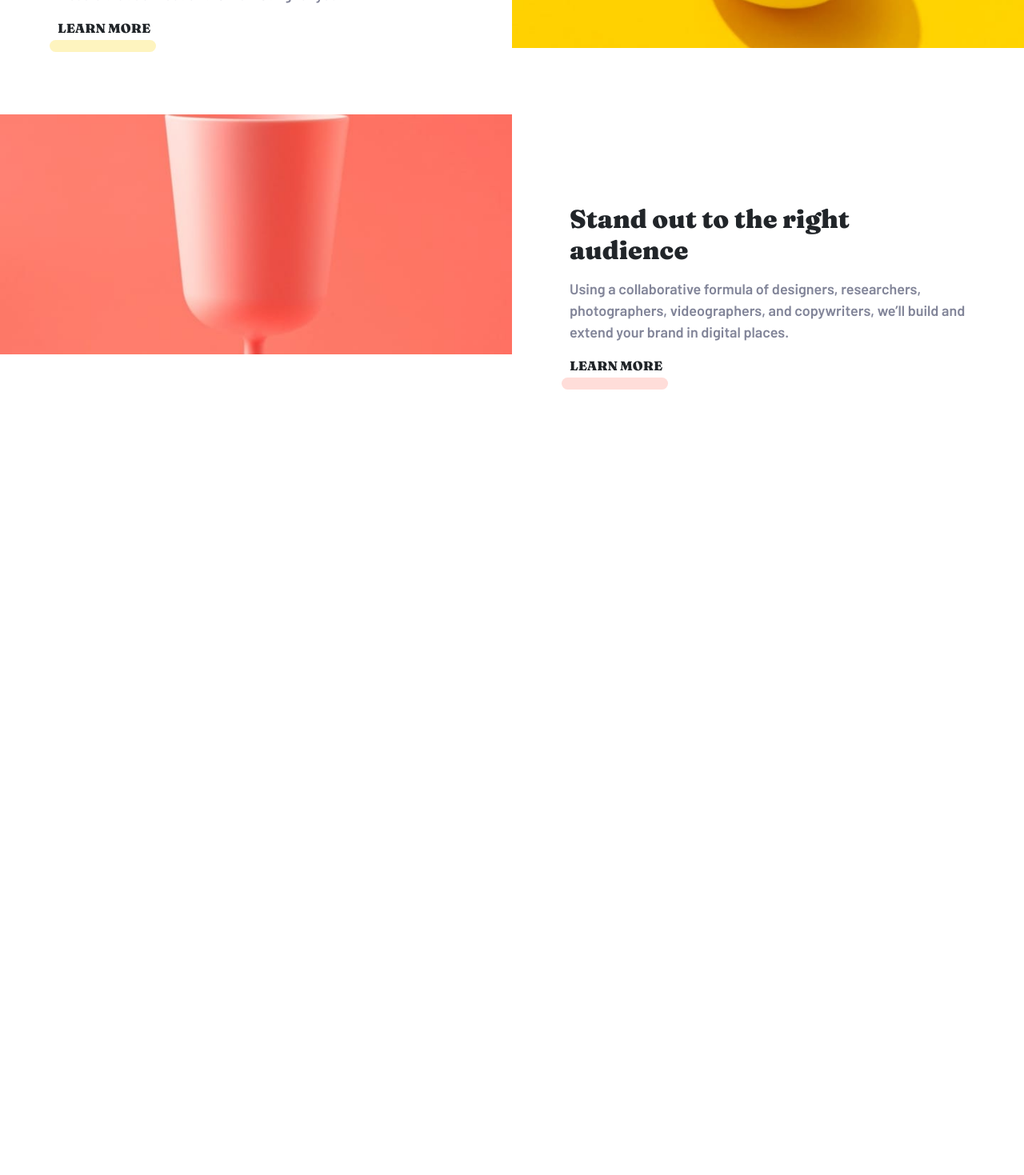
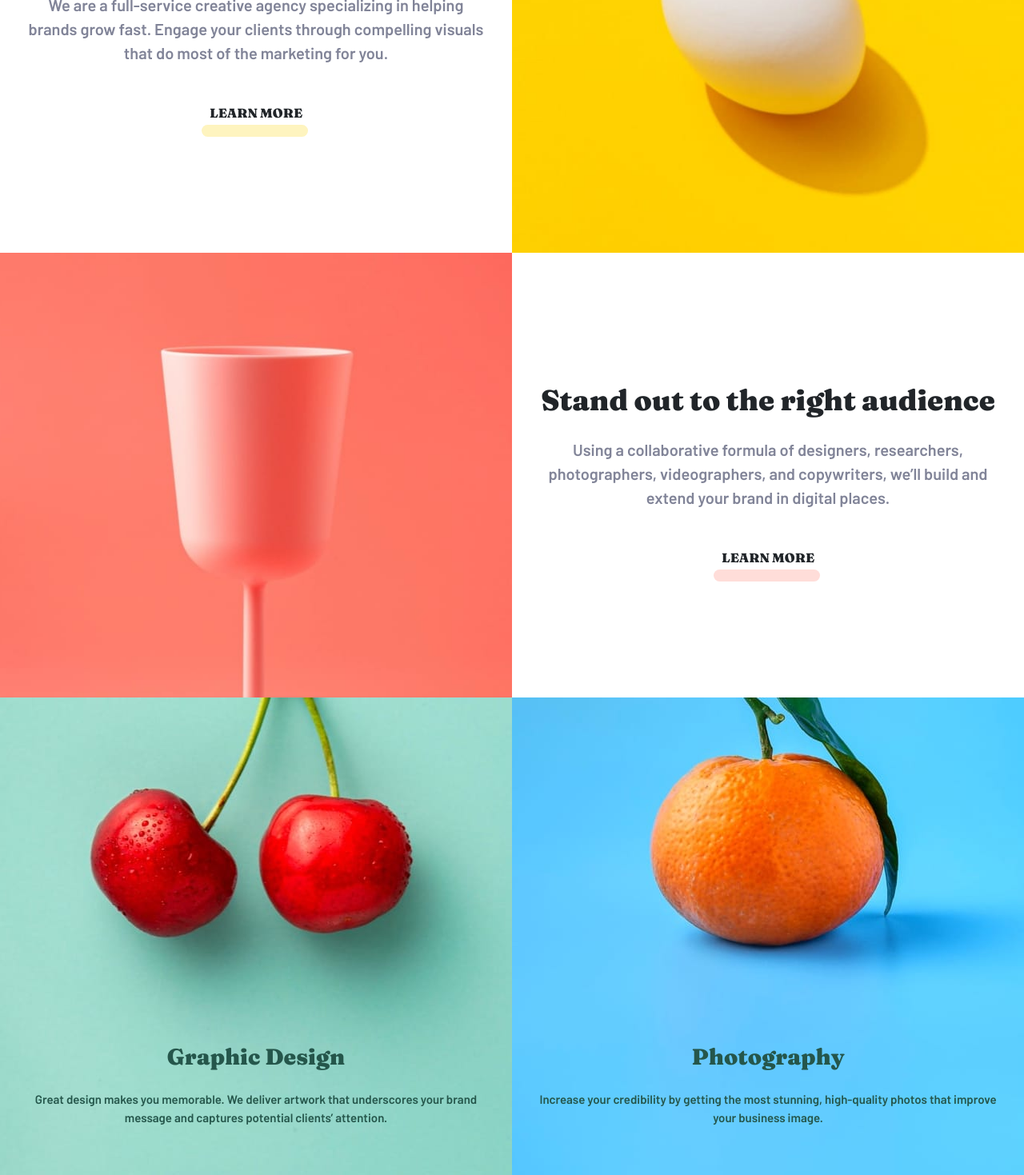
Before and after one commit to AndyAshley/front-end-mentor, a Next.js app: page / in a window 1280 px wide. Shown: the part 1040-2509 px from the top of the page at 80% size. Before the commit the page ends 1605 px from the top, so only its background shows below. Built offline with nearby package versions, Linux system fonts and the light colour scheme.

Commit message:
first commit

```diff
--- /dev/null
+++ b/components/BackgroundSection.js
@@ -0,0 +1,22 @@
+import styles from "./css/Sections.module.css";
+
+export default function GraphicDesignSection() {
+  return (
+    <div className={styles.GridWrapper}>
+      <div className={styles.GraphicDesignGrid}>
+        <div></div>
+        <div className={styles.text}>
+          <h2>Graphic Design</h2>
+          <p>Great design makes you memorable. We deliver artwork that underscores your brand message and captures potential clients’ attention.</p>
+        </div>
+      </div>
+      <div className={styles.PhotographyGrid}>
+        <div></div>
+        <div className={styles.text}>
+          <h2>Photography</h2>
+          <p>Increase your credibility by getting the most stunning, high-quality photos that improve your business image.</p>
+        </div>
+      </div>
+    </div>
+  );
+}
--- a/components/StandoutSection.js
+++ b/components/StandoutSection.js
@@ -1,20 +1,18 @@
-import { Row, Container, Col } from "react-bootstrap";
 import LearnButton from "./LearnButton";
 import SideImage from "./SideImage";
+import styles from "./css/Sections.module.css";
 
 export default function TransformSection() {
   return (
-    <Row className="g-0">
-      <Col xs={{ span: 12 }} md={{ span: 6 }} className="">
+    <div className={styles.grid}>
+      <div className={styles.image}>
         <SideImage desktop="url(/Desktop/image-stand-out.jpg)" mobile="url(/Mobile/image-stand-out.jpg)" />
-      </Col>
-      <Col xs={{ span: 12 }} md={{ span: 6 }} className="d-flex flex-column justify-content-around px-4 py-5 text-center text-md-start">
-        <Container className="p-md-5">
-          <h2 className="section-header my-3">Stand out to the right audience</h2>
-          <p className="section-paragraph">Using a collaborative formula of designers, researchers, photographers, videographers, and copywriters, we’ll build and extend your brand in digital places.</p>
-          <LearnButton underline="var(--Soft-red)" />
-        </Container>
-      </Col>
-    </Row>
+      </div>
+      <div className={styles.text}>
+        <h2>Stand out to the right audience</h2>
+        <p>Using a collaborative formula of designers, researchers, photographers, videographers, and copywriters, we’ll build and extend your brand in digital places.</p>
+        <LearnButton underline="var(--Soft-red)" />
+      </div>
+    </div>
   );
 }
--- a/components/TransformSection.js
+++ b/components/TransformSection.js
@@ -1,20 +1,19 @@
-import { Row, Container, Col } from "react-bootstrap";
 import LearnButton from "./LearnButton";
 import SideImage from "./SideImage";
+import styles from "./css/Sections.module.css";
+import classNames from "classnames";
 
 export default function TransformSection() {
   return (
-    <Row className="g-0">
-      <Col xs={{ span: 12, order: 2 }} md={{ span: 6, order: 1 }} className="d-flex flex-column justify-content-around px-4 py-5  text-center text-md-start">
-        <Container className="p-md-5">
-          <h2 className="section-header my-3">Transform your brand</h2>
-          <p className="section-paragraph">We are a full-service creative agency specializing in helping brands grow fast. Engage your clients through compelling visuals that do most of the marketing for you.</p>
-          <LearnButton underline="var(--Yellow)" />
-        </Container>
-      </Col>
-      <Col xs={{ span: 12, order: 1 }} md={{ span: 6, order: 2 }} className="">
+    <div className={styles.grid}>
+      <div className={classNames(styles.text, styles.Reverse)}>
+        <h2>Transform your brand</h2>
+        <p className="section-paragraph">We are a full-service creative agency specializing in helping brands grow fast. Engage your clients through compelling visuals that do most of the marketing for you.</p>
+        <LearnButton underline="var(--Yellow)" />
+      </div>
+      <div className={styles.image}>
         <SideImage desktop="url(/Desktop/image-transform.jpg)" mobile="url(/Mobile/image-transform.jpg)" />
-      </Col>
-    </Row>
+      </div>
+    </div>
   );
 }
--- a/components/css/LearnButton.module.css
+++ b/components/css/LearnButton.module.css
@@ -1,7 +1,7 @@
 .LearnSpan {
   height: 10px;
   left: -8px;
-  top: 14px;
+  top: 13px;
 }
 
 @media (min-width: 768px) {
--- /dev/null
+++ b/components/css/Sections.module.css
@@ -0,0 +1,99 @@
+.grid {
+  display: grid;
+  justify-content: center;
+  grid-template-rows: 1fr 1.2fr;
+  min-height: calc(600px + 10w);
+}
+
+.Reverse {
+  order: 1;
+}
+
+.text {
+  display: flex;
+  flex-direction: column;
+  justify-content: center;
+  align-items: center;
+  padding-inline: 2rem;
+  text-align: center;
+}
+
+.grid h2 {
+  font-family: "Fraunces", serif;
+  font-size: 36px;
+  font-weight: 900;
+}
+.grid p {
+  color: var(--Dark-grayish-blue);
+  font-size: 20px;
+  margin-top: 1rem;
+  margin-bottom: 3rem;
+}
+
+.GridWrapper {
+  display: grid;
+  grid-template-rows: 1fr 1fr;
+}
+
+.GraphicDesignGrid,
+.PhotographyGrid {
+  display: grid;
+  grid-template-rows: 1fr 1fr;
+  background-size: cover;
+  background-position: center;
+  background-repeat: no-repeat;
+  min-height: 600px;
+  color: var(--Dark-desaturated-cyan);
+}
+
+.GraphicDesignGrid {
+  background-image: url(/Mobile/image-graphic-design.jpg);
+}
+
+.PhotographyGrid {
+  background-image: url(/Mobile/image-photography.jpg);
+}
+
+.GraphicDesignGrid h2,
+.PhotographyGrid h2 {
+  font-family: "Fraunces", serif;
+  font-size: 28px;
+  font-weight: 900;
+  margin-top: 3rem;
+}
+.GraphicDesignGrid p,
+.PhotographyGrid p {
+  margin-top: 1rem;
+  font-size: 15px;
+}
+
+@media (min-width: 768px) {
+  .grid {
+    grid-template-rows: 1fr;
+    grid-template-columns: 1fr 1fr;
+  }
+  .Reverse {
+    order: -1;
+  }
+  .GridWrapper {
+    grid-template-rows: 1fr;
+    grid-template-columns: 1fr 1fr;
+  }
+  .GraphicDesignGrid,
+  .PhotographyGrid {
+    grid-template-rows: 1fr;
+    grid-template-columns: 1fr;
+    align-items: flex-end;
+  }
+  .GraphicDesignGrid {
+    background-image: url(/Desktop/image-graphic-design.jpg);
+  }
+
+  .PhotographyGrid {
+    background-image: url(/Desktop/image-photography.jpg);
+  }
+  .GraphicDesignGrid p,
+  .PhotographyGrid p {
+    margin-bottom: 4rem;
+  }
+}
--- a/components/css/SideImage.module.css
+++ b/components/css/SideImage.module.css
@@ -2,8 +2,14 @@
   background-repeat: no-repeat;
   background-size: cover;
   background-position: center;
-  min-height: 300px;
+  min-height: calc(300px + 20vw);
 }
+
+/* @media (min-width: 425px) {
+  .Background {
+    min-height: (100% + 300px);
+  }
+} */
 
 @media (min-width: 1440px) {
   .Background {
--- a/pages/index.js
+++ b/pages/index.js
@@ -3,6 +3,7 @@ import Footer from "@components/Footer";
 import SiteHeader from "@components/SiteHeader";
 import TransformSection from "@components/TransformSection";
 import StandoutSection from "@components/StandoutSection";
+import BackgroundSection from "@components/BackgroundSection";
 
 export default function Home() {
   return (
@@ -17,6 +18,7 @@ export default function Home() {
       <main>
         <TransformSection />
         <StandoutSection />
+        <BackgroundSection />
       </main>
       {/* <Footer /> */}
     </>
--- a/styles/globals.css
+++ b/styles/globals.css
@@ -26,14 +26,3 @@ body {
   margin: 0;
   box-sizing: border-box;
 }
-
-.section-header {
-  font-family: "Fraunces", serif;
-  font-size: 32px;
-  font-weight: 900;
-}
-
-.section-paragraph {
-  color: var(--Dark-grayish-blue);
-  font-size: 18px;
-}
```
